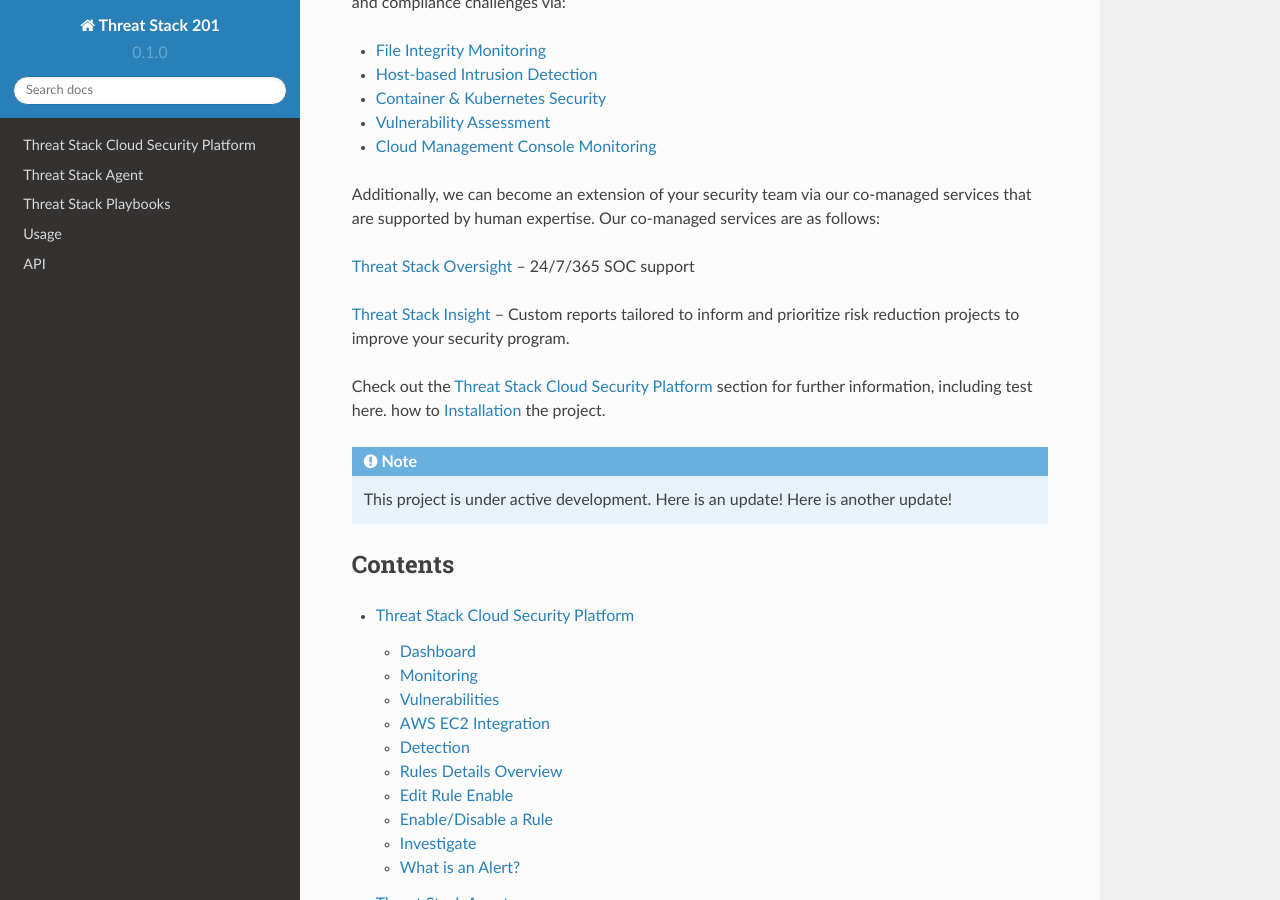
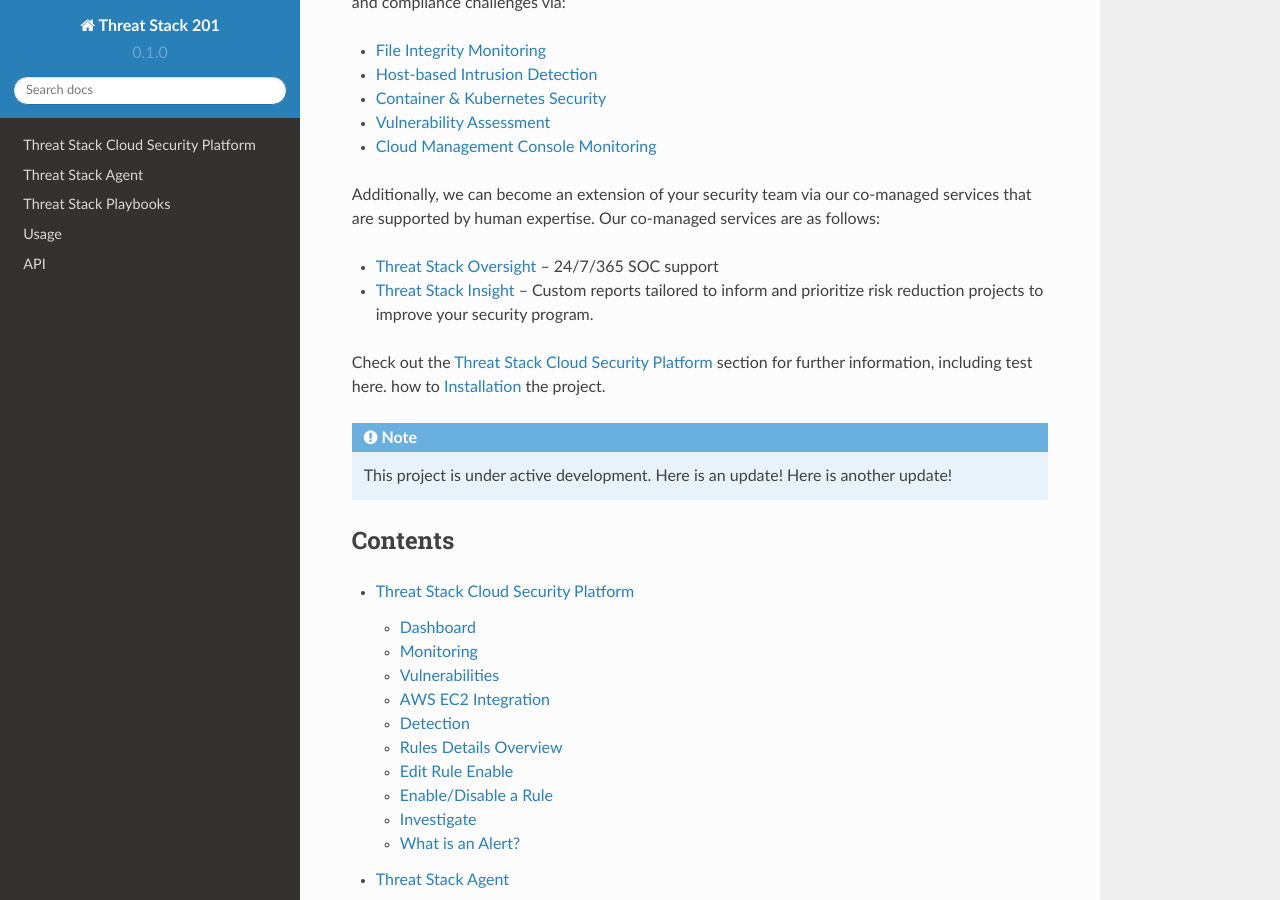
Before and after one commit to skrizzy16/rtdtest94, a Sphinx documentation site: the page built from docs/source/index.rst, in a window 1280 px wide and 900 px high, scrolled down 718 px. Built offline with Sphinx 7.4.7 and the Read the Docs theme 2.0.0, drawn with Linux system fonts in a browser that asks for light colours.

```diff
--- a/docs/source/index.rst
+++ b/docs/source/index.rst
@@ -20,9 +20,9 @@ Threat Stack’s high-efficacy threat detection combines standard rules and ML-b
 
 Additionally, we can become an extension of your security team via our co-managed services that are supported by human expertise. Our co-managed services are as follows:
 
-`Threat Stack Oversight <https://www.threatstack.com/cloud-security-platform/oversight>`_ – 24/7/365 SOC support
+* `Threat Stack Oversight <https://www.threatstack.com/cloud-security-platform/oversight>`_ – 24/7/365 SOC support
 
-`Threat Stack Insight <https://www.threatstack.com/cloud-security-platform/insight>`_ – Custom reports tailored to inform and prioritize risk reduction projects to improve your security program.
+* `Threat Stack Insight <https://www.threatstack.com/cloud-security-platform/insight>`_ – Custom reports tailored to inform and prioritize risk reduction projects to improve your security program.
 
 Check out the :doc:`Threat Stack Cloud Security Platform` section for further information, including test here.
 how to :ref:`installation` the project.
```
